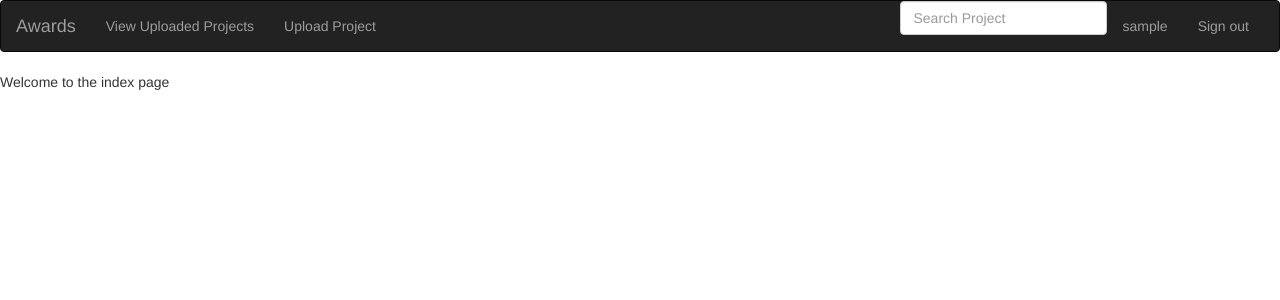
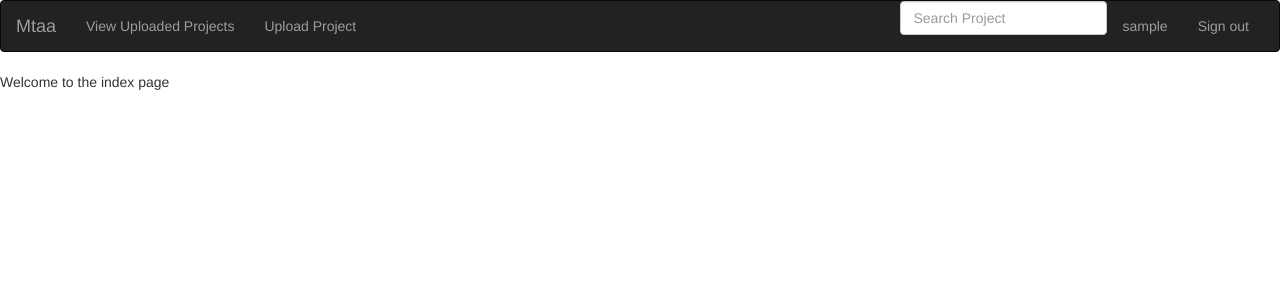
Before and after one commit to Fkaragu/Mtaa, a Django app: page / in a window 1280 px wide. Shown: the top 300 px of the page. Run offline with Django 3.2, Linux system fonts and the light colour scheme; the visitor is signed in with stand-in values (Sample User, id 1); some libraries are stand-ins or nearby versions; some web fonts are replaced.

Commit message:
Modified navbar

```diff
--- a/app/templates/master/navbar.html
+++ b/app/templates/master/navbar.html
@@ -7,7 +7,7 @@
         <span class="icon-bar"></span>
         <span class="icon-bar"></span>
       </button>
-      <a class="navbar-brand" href="/"> Awards </a>
+      <a class="navbar-brand" href="/"> Mtaa </a>
     </div>
     <div class="navbar-collapse collapse">
       <ul class="nav navbar-nav">
```
